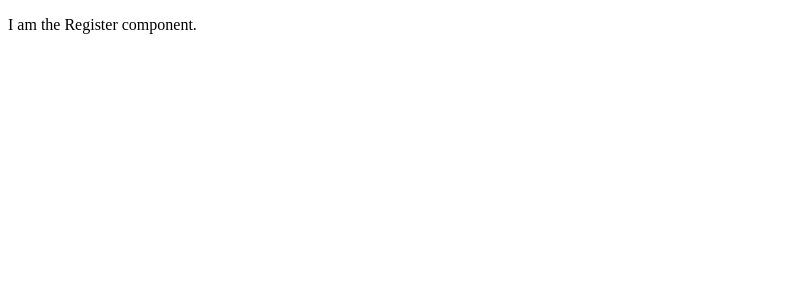
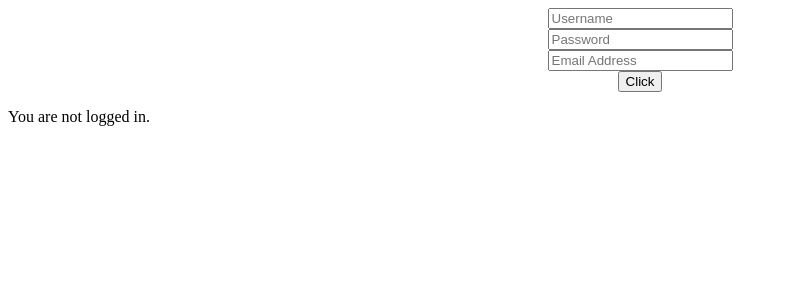
Before and after one commit to gness1804/react-hooks-basics, a React (Create React App) app: page /register in a window 1280 px wide. Shown: the top 300 px of the page, without its empty margins (0-788 px from the left). Built offline with nearby package versions, Linux system fonts and the light colour scheme.

Commit message:
Add form for register

```diff
--- a/src/Register.js
+++ b/src/Register.js
@@ -1,10 +1,64 @@
-import React from 'react';
+import React, { useState } from 'react';
+import styles from './styles';
 
 const Register = () => {
+  const [form, setForm] = useState({
+    username: '',
+    email: '',
+    password: '',
+  });
+  const [user, setUser] = useState(null);
+
+  const handleChange = event => {
+    setForm({
+      ...form,
+      [event.target.name]: event.target.value,
+    });
+  };
+
+  const handleSubmit = event => {
+    event.preventDefault();
+    if (!form.username || !form.password) {
+      alert('Error: you must enter a username and a password.');
+      return;
+    }
+    setUser({
+      ...form,
+      createdAt: Date.now(),
+    });
+  };
+
   return (
-    <div>
-      <p>I am the Register component.</p>
-    </div>
+    <>
+      <div style={styles.Register.registerFormContainer}>
+        <form style={styles.Register.registerFormBody} onSubmit={handleSubmit}>
+          <input
+            type="text"
+            placeholder="Username"
+            name="username"
+            onChange={handleChange}
+          />
+          <input
+            type="password"
+            placeholder="Password"
+            name="password"
+            onChange={handleChange}
+          />
+          <input
+            type="email"
+            placeholder="Email Address"
+            name="email"
+            onChange={handleChange}
+          />
+          <button type="submit">Click</button>
+        </form>
+      </div>
+      {user ? (
+        <p>Logged in as: {user.username}</p>
+      ) : (
+        <p>You are not logged in.</p>
+      )}
+    </>
   );
 };
 
--- a/src/styles.js
+++ b/src/styles.js
@@ -23,6 +23,16 @@ const styles = {
       justifyItems: 'center',
     },
   },
+  Register: {
+    registerFormContainer: {
+      textAlign: 'center',
+    },
+    registerFormBody: {
+      display: 'grid',
+      alignItems: 'center',
+      justifyItems: 'center',
+    },
+  },
 };
 
 export default styles;
```
